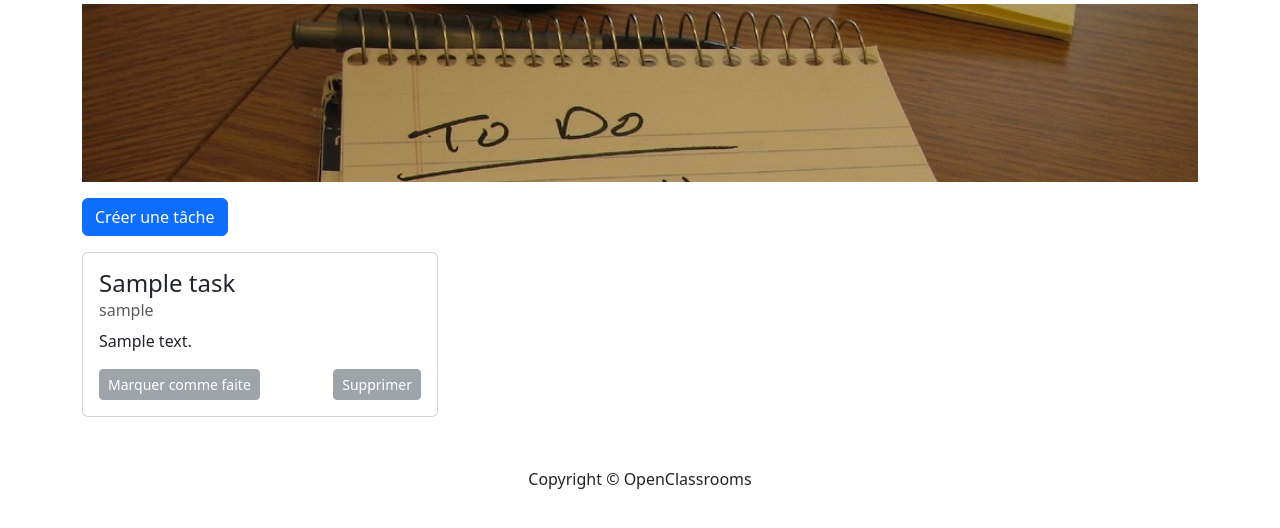
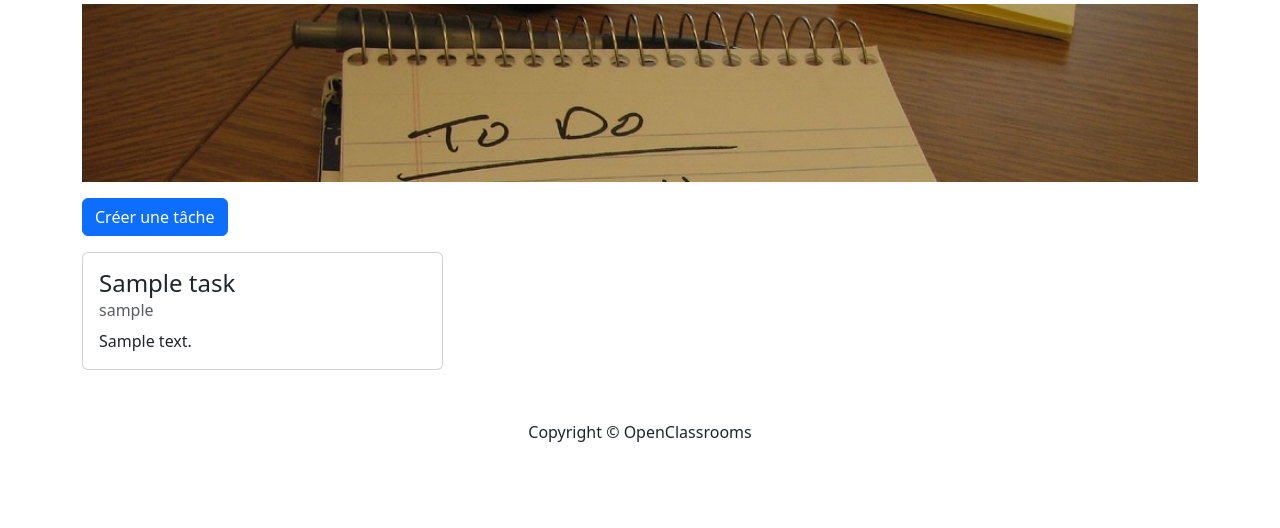
Before and after one commit to AzzeddDev/p8_todolist, a Symfony app: template templates/task/list.html.twig in a window 1280 px wide. Shown: the part 87-615 px from the top of the page. Run offline with Twig, Linux system fonts and the light colour scheme; the template is opened without the code that fills it: most values are stand-ins (such as "Sample title", 1, 10 or a date in 2020); some libraries are stand-ins or nearby versions.

Commit message:
optimize design of template files

```diff
--- a/templates/security/login.html.twig
+++ b/templates/security/login.html.twig
@@ -14,6 +14,6 @@
         <label for="password">Mot de passe :</label>
         <input type="password" id="password" name="_password" />
 
-        <button class="btn btn-success" type="submit">Se connecter</button>
+        <button class="btn btn-success" type="submit">Connexion</button>
     </form>
 {% endblock %}
--- a/templates/task/list.html.twig
+++ b/templates/task/list.html.twig
@@ -6,7 +6,7 @@
     <div class="col-12 mb-3">
         <a href="{{ path('task_create') }}" class="btn btn-primary pull-right">Créer une tâche</a>
     </div>
-    <div class="row">
+    <div class="row g-3">
         {% for task in tasks %}
         <div class="col-sm-4 col-lg-4 col-md-4">
             <div class="card h-100">
@@ -21,7 +21,9 @@
                         {% endif %}
                     </h4>
                     <h6 class="card-subtitle mb-2 text-body-secondary">
-                        {{ task.user.username }}
+                        {% if task.user is not null %}
+                            {{ task.user.username }}
+                        {% endif %}
                     </h6>
                     <p class="card-text">
                         {{ task.content }}
@@ -37,13 +39,6 @@
                                 <button class="btn btn-danger btn-sm pull-right">Supprimer</button>
                             </form>
                         </div>
-                    {% else %}
-                        <div class="d-flex justify-content-between w-100">
-                            <button class="btn btn-secondary disabled btn-sm pull-right">
-                                {% if not task.isDone %}Marquer comme faite{% else %}Marquer non terminée{% endif %}
-                            </button>
-                            <button class="btn btn-secondary disabled btn-sm pull-right">Supprimer</button>
-                        </div>
                     {% endif %}
                 </div>
             </div>
```
